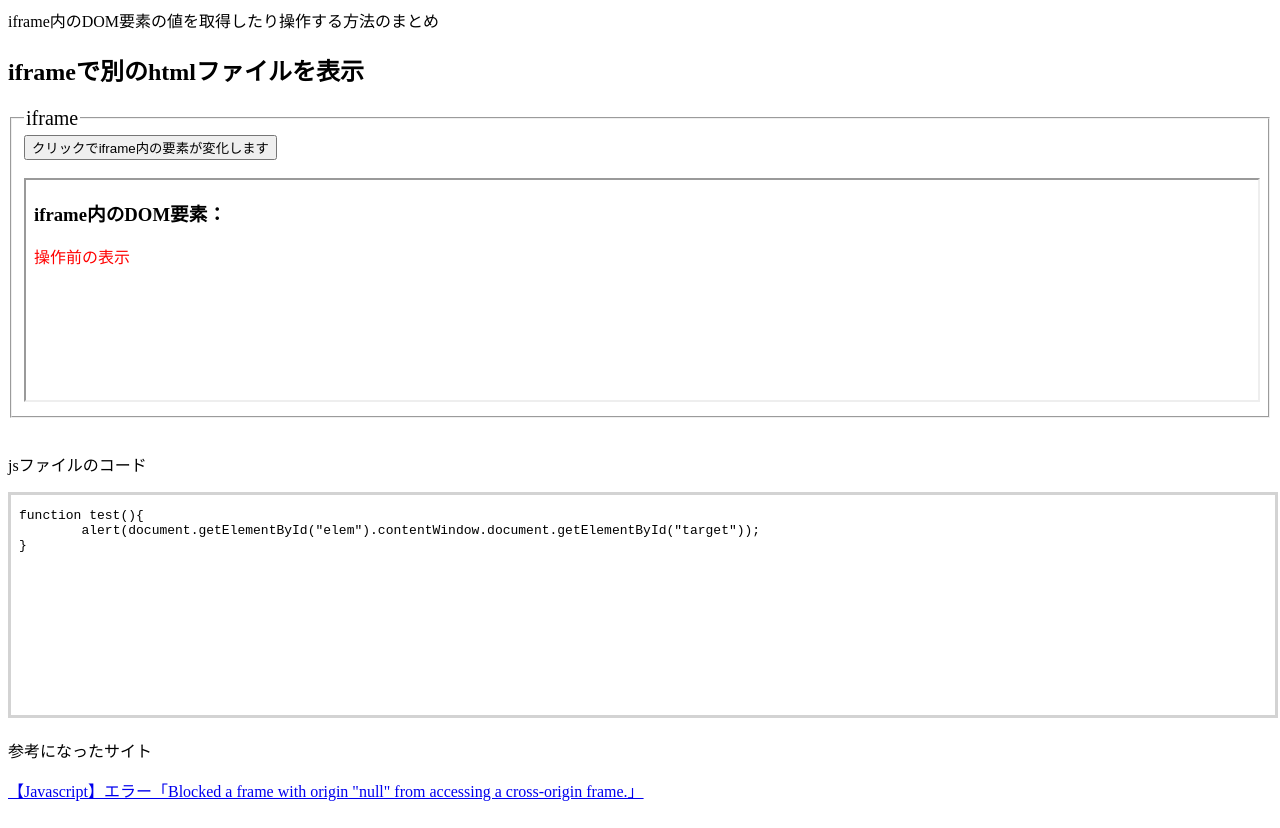
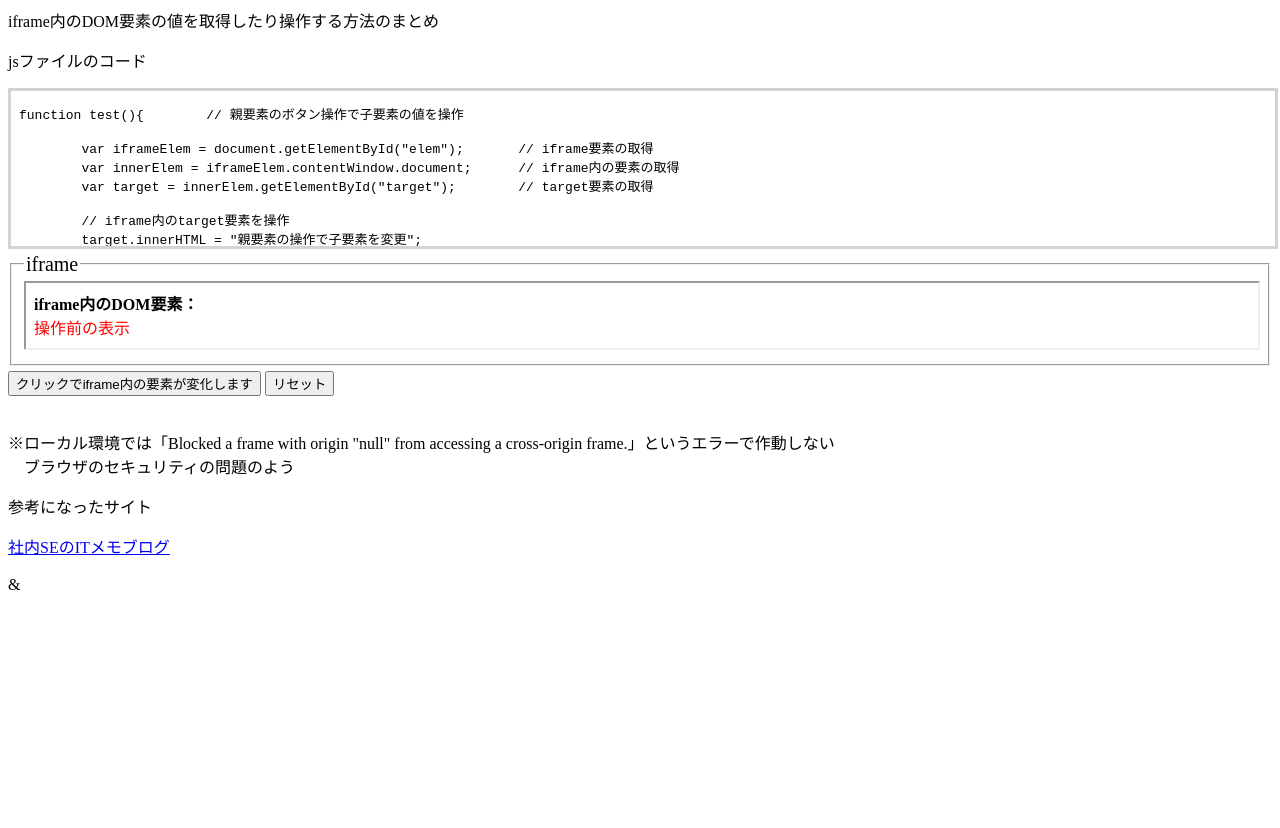
Before and after one commit to tankmkni/try, a plain HTML site: page index.html in a window 1280 px wide. Shown: the part 81-909 px from the top of the page. After the commit the page ends 800 px from the top, so only its background shows below. Drawn offline with Linux system fonts and the light colour scheme.

Commit message:
add code

```diff
--- a/index.html
+++ b/index.html
@@ -3,30 +3,30 @@
 <head>
 	<meta charset="utf-8"/>
 	<script type="text/javascript" src="test.js"></script>
-	<title>test</title>
+	<title>iframe内の要素操作</title>
 	<style>
-		iframe,object{ width: 100%; height: 220px; }
+		object{ width: 100%; height: 155px; }
+		iframe{ width: 100%; height: 65px; }
+		fieldset{ margin-bottom: 5px; }
 		legend{ font-size: 20px; }
 		object{ border: solid; border-color: lightgray;}
 	</style>
 </head>
 <body>
-	<h1>メモ：パラメータの利用</h1>
+	<h1>メモ：iframe内要素を操作</h1>
 	<p>iframe内のDOM要素の値を取得したり操作する方法のまとめ<p/>
-	<h3></h3>
-
-
-	<h2>iframeで別のhtmlファイルを表示</h2>
-	<fieldset><legend>iframe</legend>
-		<button id="trigger" onclick="test()">クリックでiframe内の要素が変化します</button><br/><br/>
-		<iframe src="test_children.html" id="elem"></iframe>
-	</fieldset><br/>
 
 	<p>jsファイルのコード</p>
 	<object data="test.js" type="text/plain"></object><br/>
-
+	<fieldset><legend>iframe</legend>
+		<iframe src="test_children.html" id="elem"></iframe>
+	</fieldset>
+	<button id="trigger" onclick="test()">クリックでiframe内の要素が変化します</button>
+	<button id="trigger" onclick="location.reload()">リセット</button><br/><br/>
+	<p>※ローカル環境では「Blocked a frame with origin "null" from accessing a cross-origin frame.」というエラーで作動しない<br/>
+		 &emsp;ブラウザのセキュリティの問題のよう</p>
 	<p>参考になったサイト</p>
-	<a href="https://notepad-blog.com/content/174/">【Javascript】エラー「Blocked a frame with origin "null" from accessing a cross-origin frame.」</a><br/>
-	<br/>
+	<a href="https://notepad-blog.com/content/174/">社内SEのITメモブログ</a><br/>
+	<br/>&
 </body>
 </html>
--- a/test.js
+++ b/test.js
@@ -1,3 +1,10 @@
-function test(){
-	alert(document.getElementById("elem").contentWindow.document.getElementById("target"));
+function test(){	// 親要素のボタン操作で子要素の値を操作
+
+	var iframeElem = document.getElementById("elem");	// iframe要素の取得
+	var innerElem = iframeElem.contentWindow.document;	// iframe内の要素の取得
+	var target = innerElem.getElementById("target");	// target要素の取得
+
+	// iframe内のtarget要素を操作
+	target.innerHTML = "親要素の操作で子要素を変更";
+	rarget.setAttribute("color","skyblue");
 }
--- a/test_children.html
+++ b/test_children.html
@@ -4,11 +4,12 @@
 	<meta charset="utf-8"/>
 	<title>test</title>
 	<style>
+		h4,div{ margin: 0px 0px;}
 		#target { color: red; }
 	</style>
 </head>
 <body>
-	<h3>iframe内のDOM要素：</h3>
+	<h4>iframe内のDOM要素：</h4>
 	<div id="target">操作前の表示</div>
 </body>
 </html>
```
